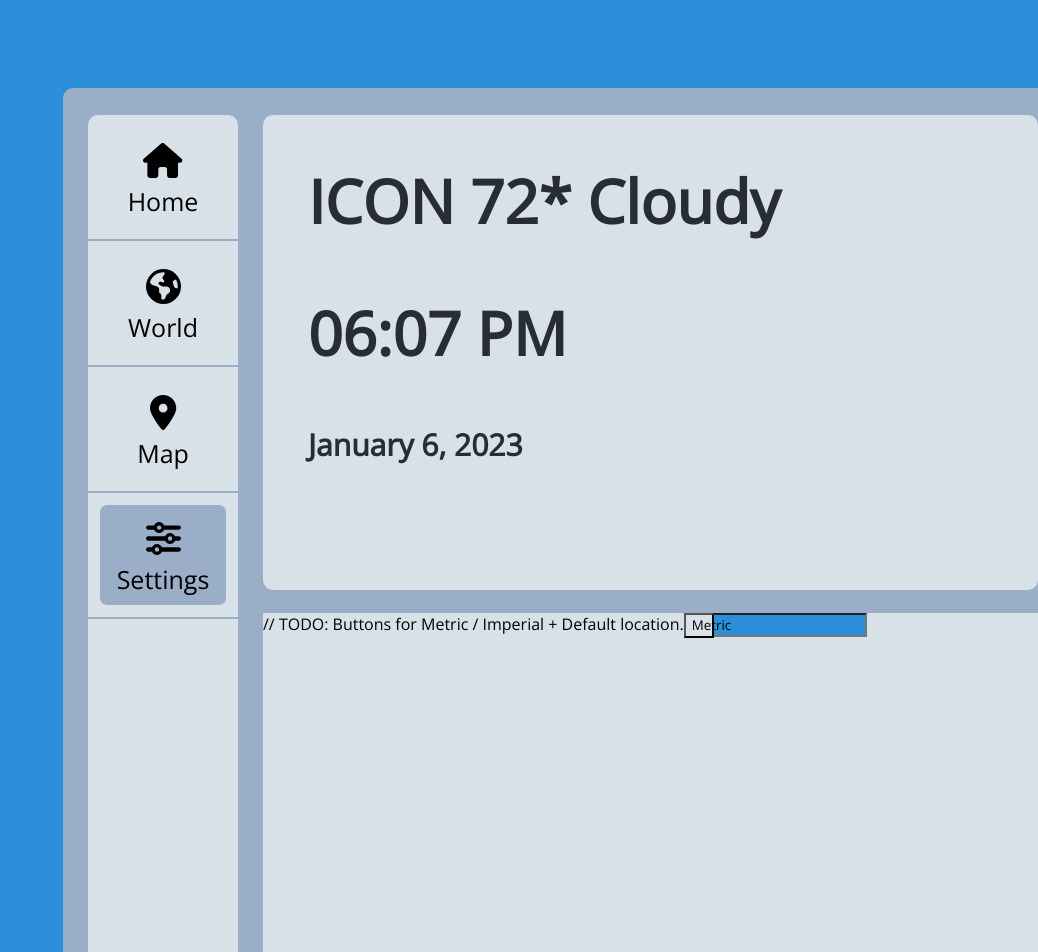
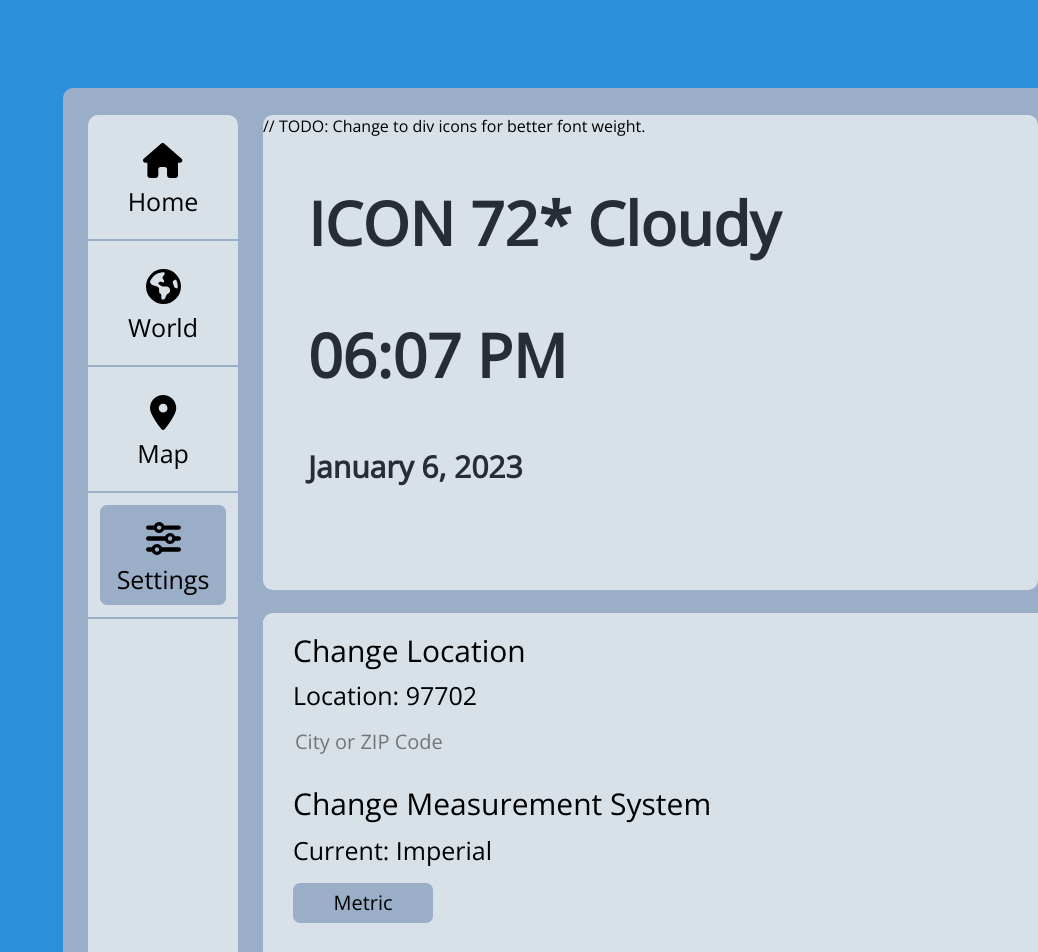
Before and after one commit to nslee333/dev-folder, a React (Create React App) app in the folder weather_app/client/: page / in a window 1280 px wide. Shown: the top 952 px of the page, without its empty margins (242-1280 px from the left). Built offline with nearby package versions, Linux system fonts and the light colour scheme.

Commit message:
Variable bar : Settings display.

```diff
--- a/weather_app/client/src/App.css
+++ b/weather_app/client/src/App.css
@@ -198,14 +198,103 @@
   background-color: var(--main-grey);
 }
 
-.variable-bar__settings-bar__metric-button {
+.variable-bar__settings-bar__metric-div {
   background-color: var(--main-grey);
+
   position: absolute;
-  height: 25px;
-  width: 30px;
+  margin-top: 30px;
+  margin-left: 30px;
+  top: 80px;
 
 }
 
-.variable-bar__settings-bar__location-input {
+
+.variable-bar__settings-bar__metric-div__button-label {
+  background-color: var(--main-grey);
+  position: absolute;
+  top: 50px;
+  width: 500px;
+  margin-top: 10px;
+  margin-bottom: 10px;
+
+  font-size: 30px;
+}
+
+.variable-bar__settings-bar__metric-div__metric-current {
+  background-color: var(--main-grey);
+  position: absolute;
+  top: 100px;
+
+  width: 200px;
+
+  margin-top: 10px;
+  margin-bottom: 10px;
+
+  font-size: 25px;
+}
+
+.variable-bar__settings-bar__metric-div__button {
+  background-color: #9baec8;
+  position: absolute;
+  /* background-color: var(--main-grey); */
+  width: 140px;
+  height: 40px;
+
+  top: 150px;
+
+  margin-top: 10px;
+  margin-bottom: 10px;
+
+  font-size: 20px;
+  border-radius: 7px;
+  border: 0px;
+  padding: 0px;
+
+  cursor: pointer;
+}
+.variable-bar__settings-bar__metric-div__button:active {
+  background-color: var(--main-grey);
+}
+
+.variable-bar__settings-bar__location-div {
+  width: 0px;
+  position: relative;
+  left: 30px;
+  top: 10px;
+}
+.variable-bar__settings-bar__location-div__input-label,
+.variable-bar__settings-bar__location-div__current-location,
+.variable-bar__settings-bar__location-div__input {
+  margin-top: 7px;
+  margin-bottom: 7px;
+}
+
+
+
+.variable-bar__settings-bar__location-div__input-label {
+  background-color: var(--main-grey);
+  font-size: 30px;
+  width: 350px;
+
 
 }
+.variable-bar__settings-bar__location-div__current-location {
+  background-color: var(--main-grey);
+  width: 300px;
+  font-size: 25px;
+}
+
+
+.variable-bar__settings-bar__location-div__input {
+  background-color: var(--main-grey);
+  position: absolute;
+  width: 250px;
+  height: 30px;
+
+  font-size: 20px;
+  border: 0px;
+}
+
+.variable-bar__settings-bar__location-div__input:focus-visible {
+  outline: none;
+}
--- a/weather_app/client/src/App.tsx
+++ b/weather_app/client/src/App.tsx
@@ -16,6 +16,9 @@ const [homeHighlighted, setHomeHighlighted] = useState(false); //TODO Reset => T
 const [worldHighlighted, setWorldHighlighted] = useState(false);
 const [mapHighlighted, setMapHighlighted] = useState(false);
 const [settingsHighlighted, setSettingsHighlighted] = useState(true);
+
+const [location, setLocation] = useState<number | string>(97702);
+const [metric, setMetric] = useState(false);
 
 useEffect(() => {
 
@@ -92,7 +95,7 @@ const currentDate = date.toLocaleString('en-US', {
 
 const realtimeComponent = () => {
   return (
-    <div className='realtime-main'>
+    <div className='realtime-main'> // TODO: Change to div icons for better font weight.
       <h1 className='realtime-h1'>{realtime?.weatherIcon && realtime?.weatherDescription && realtime?.temperature || 'ICON 72* Cloudy'}</h1>
       <h2 className='realtime-h1'>{time}</h2>
       <h2 className='realtime-h2'>{currentDate}</h2>
@@ -252,9 +255,17 @@ const mapComponent: () => JSX.Element = () => {
 const settingsComponent: () => JSX.Element = () => {
   return (
     <div className='variable-bar__settings-bar'>
-      // TODO: Buttons for Metric / Imperial + Default location.
-      <button className='variable-bar__settings-bar__metric-button'>Metric</button>
-      <input className=' variable-bar__settings-bar__location-input'/>
+      <div className='variable-bar__settings-bar__location-div'>
+        <div className='variable-bar__settings-bar__location-div__input-label'>Change Location</div>
+        <div className='variable-bar__settings-bar__location-div__current-location'>Location: {location}</div>
+        {/* // TODO Success / Fail message on update.  */}
+        <input className='variable-bar__settings-bar__location-div__input' placeholder='City or ZIP Code'/>
+      </div>
+      <div className='variable-bar__settings-bar__metric-div'>
+        <div className='variable-bar__settings-bar__metric-div__button-label'>Change Measurement System</div>
+        <div className='variable-bar__settings-bar__metric-div__metric-current'>Current: {metric ? 'Metric' : 'Imperial'}</div>
+        <button className='variable-bar__settings-bar__metric-div__button' onClick={() => setMetric(!metric)}>{metric ? 'Imperial' : 'Metric'}</button>
+      </div>
     </div>
   );
 }
```
